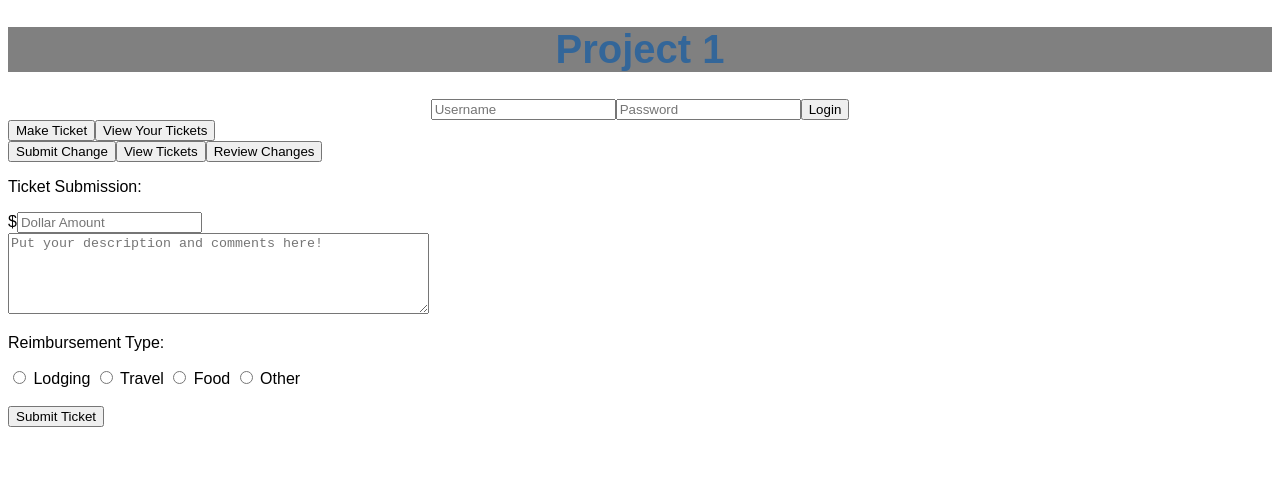
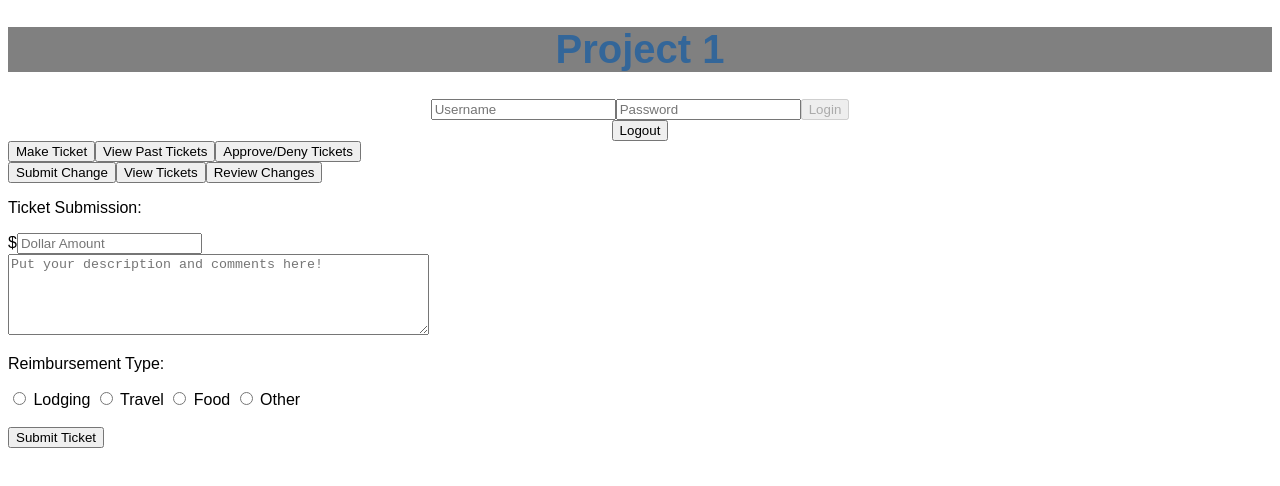
Before and after one commit to ChrisTroll/project1-frontend, an Angular app: page / in a window 1280 px wide. Shown: the top 486 px of the page. Built offline with nearby package versions, Linux system fonts and the light colour scheme.

Commit message:
adds Login service

```diff
--- a/src/app/components/banner/banner.component.html
+++ b/src/app/components/banner/banner.component.html
@@ -1,7 +1,18 @@
 <div class="topnav">
     <div class="login-container">
-      <input type="text" placeholder="Username" name="username">
-      <input type="text" placeholder="Password" name="password">
-      <button type="submit">Login</button>
+      <form>
+        <div *ngIf="invalidInput">
+          Invalid Credentials
+        </div>
+      <input
+        [(ngModel)]="inputUsername" placeholder="Username" name="username">
+      <input
+        [(ngModel)]="inputPassword" type="text" placeholder="Password" name="password">
+      <button
+        [disabled]="!(inputUsername && inputPassword)"
+        (click)="submit()"
+      >Login</button>
+      </form>
   </div>
+  <button type="submit">Logout</button>
 </div>
--- a/src/app/components/banner/banner.component.ts
+++ b/src/app/components/banner/banner.component.ts
@@ -1,4 +1,5 @@
 import { Component, OnInit } from '@angular/core';
+import { LoginService } from 'src/app/services/login.service';
 
 @Component({
   selector: 'app-banner',
@@ -6,15 +7,22 @@ import { Component, OnInit } from '@angular/core';
   styleUrls: ['./banner.component.css']
 })
 export class BannerComponent implements OnInit {
+  inputUsername = '';
+  inputPassword = '';
 
-  constructor() {
-    //var username= ((document.getElementById("username") as HTMLInputElement).value);
-    //var password= ((document.getElementById("password") as HTMLInputElement).value);
+  invalidInput = false;
 
-    //console.log("worked");
-   }
+  constructor(private loginService: LoginService) { }
 
   ngOnInit() {
   }
 
+  submit() {
+    const credentials = {
+      username: this.inputUsername,
+      password: this.inputPassword
+    };
+    this.loginService.loginHttp(credentials);
+  }
+
 }
--- a/src/app/components/menu/menu.component.html
+++ b/src/app/components/menu/menu.component.html
@@ -1,7 +1,7 @@
 <div class="menu">
     <div class="login-container">
-            <button type="submit">Make Ticket</button>
-            <button type="submit">View Your Tickets</button>
-            <button type="submit" hidden="hidden">Approve/Deny Tickets</button>
+        <button type="submit">Make Ticket</button>
+        <button type="submit">View Past Tickets</button>
+        <button type="submit">Approve/Deny Tickets</button>
     </div>
 </div>
--- a/src/app/components/menu/menu.component.ts
+++ b/src/app/components/menu/menu.component.ts
@@ -1,4 +1,5 @@
 import { Component, OnInit } from '@angular/core';
+import { LoginService } from 'src/app/services/login.service';
 
 @Component({
   selector: 'app-menu',
@@ -7,6 +8,8 @@ import { Component, OnInit } from '@angular/core';
 })
 export class MenuComponent implements OnInit {
 
+  private isManager = false;
+
   constructor() { }
 
   ngOnInit() {
--- /dev/null
+++ b/src/app/components/models/User.ts
@@ -0,0 +1,6 @@
+    export interface User {
+        username: string,
+        password: string,
+        userrole: number,
+        userid: number
+    }
--- /dev/null
+++ b/src/app/services/login.service.ts
@@ -0,0 +1,32 @@
+import { Injectable } from '@angular/core';
+import { HttpClient } from '@angular/common/http';
+import { User } from 'src/app/components/models/User';
+import { Subject, Observable } from 'rxjs';
+
+@Injectable({
+  providedIn: 'root'
+})
+export class LoginService {
+
+  currentlyLoggedIn = false;
+
+  public user: User;
+
+  //add a router here
+  constructor(private httpClient: HttpClient) { }
+
+  loginHttp(credentials: {username: string, password: string}) {
+    const loginCredentials = {
+      username: credentials.username,
+      password: credentials.password
+    };
+    const url = 'http://localhost:8080/Project1/login/';
+    this.httpClient.post(url, loginCredentials).subscribe((data: User) => {
+          this.user = data;
+          //testing output
+          console.log('This is the stored User:' + JSON.stringify(this.user));
+        });
+
+
+  }
+}
```
Also changed, not shown: src/app/app.module.ts (+7 -2 lines), 1 other file (tests, documents, lock files or other folders).
